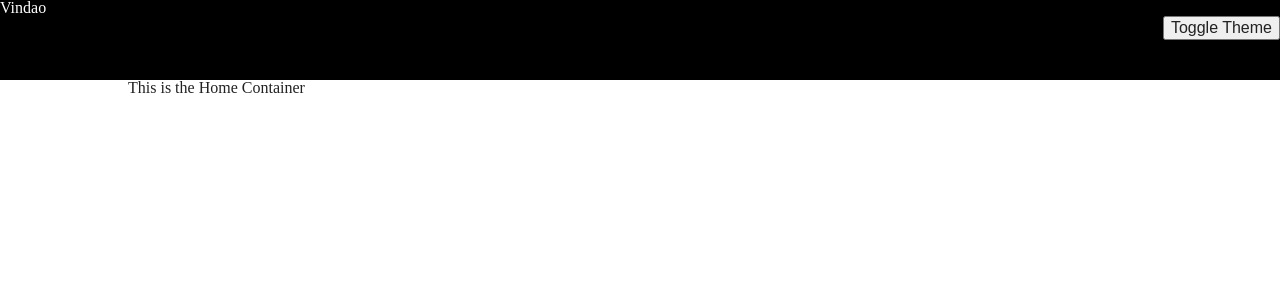
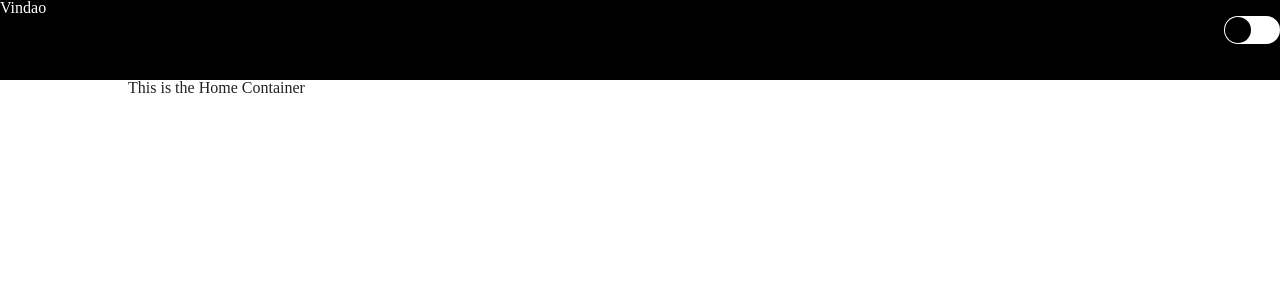
Before and after one commit to vincent-schmitt/MERN_PWA_ts_boilerplate, a React app: page / in a window 1280 px wide. Shown: the top 300 px of the page. Built offline with nearby package versions, Linux system fonts and the light colour scheme; the HTML template or start-up script is replaced by a standard one.

Commit message:
daily changes

```diff
--- a/package.json
+++ b/package.json
@@ -73,6 +73,8 @@
     "react-dom": "^16.9.0",
     "react-loadable": "^5.5.0",
     "react-router-dom": "^5.0.1",
+    "react-spring": "^8.0.27",
+    "react-switch": "^5.0.1",
     "styled-components": "^4.3.2"
   }
 }
--- a/src/client/src/App.tsx
+++ b/src/client/src/App.tsx
@@ -4,7 +4,7 @@ import { Route, Switch } from "react-router-dom";
 import LoadableComponent from "./utils/Loadable";
 
 // Providers
-import NavThemeProvider from "./context/Provider/ThemeProvider/NavThemeProvider";
+import ThemeProvider from "./context/Provider/ThemeProvider/ThemeProvider";
 
 //
 
@@ -19,9 +19,9 @@ export interface AppProps {}
 const App: React.SFC<AppProps> = () => {
   return (
     <Page>
-      <NavThemeProvider>
+      <ThemeProvider>
         <Nav />
-      </NavThemeProvider>
+      </ThemeProvider>
       <Switch>
         <Route exact path="/" component={Home} />
       </Switch>
--- a/src/client/src/Theme/custom/Nav.ts
+++ b/src/client/src/Theme/custom/Nav.ts
@@ -5,14 +5,14 @@ export const Header = styled.header`
   background-color: black;
 `;
 
-export const DarkNav = {
+export const darkNav = {
   height: "10vh",
-  backgroundColor: "black",
-  color: "white"
+  backgroundColor: "#000000",
+  color: "#fff"
 };
 
-export const LightNav = {
+export const lightNav = {
   height: "10vh",
-  backgroundColor: "lightgrey",
-  color: "black"
+  backgroundColor: "#d3d3d3",
+  color: "#000000"
 };
--- a/src/client/src/Theme/custom/Page.ts
+++ b/src/client/src/Theme/custom/Page.ts
@@ -5,3 +5,17 @@ export const PageWrapper = styled.div`
   min-width: 100vw;
   background-size: cover;
 `;
+
+export const darkPage = {
+  minHeight: "100vh",
+  minWidth: "100vw",
+  backgroundSize: "cover",
+  color: "black"
+};
+
+export const lightPage = {
+  minHeight: "100vh",
+  minWidth: "100vw",
+  backgroundSize: "cover",
+  color: "lightgrey"
+};
--- a/src/client/src/components/Nav/index.tsx
+++ b/src/client/src/components/Nav/index.tsx
@@ -1,39 +1,51 @@
 import * as React from "react";
 import styled from "styled-components";
+import Switch from "react-switch";
+import { useSpring, animated } from "react-spring";
 
 // context
-import { NavThemeContext } from "../../context/contexts";
+import { ToggleThemeContext, NavThemeContext } from "../../context/contexts";
 
 // styles
 interface HeaderProps {
   Theme: { height: string; backgroundColor: string; color: string };
 }
 
-const Header = styled.header`
-  height: ${(p: HeaderProps) => p.Theme.height};
-  background-color: ${(p: HeaderProps) => p.Theme.backgroundColor};
-  color: ${(p: HeaderProps) => p.Theme.color};
-`;
-
 export interface NavProps {}
 
 const Brand = styled.h1``;
 
-const ToggleThemeButton = styled.button`
+const Label = styled.label`
   float: right;
 `;
 
 const Nav: React.SFC<NavProps> = () => {
   const Theme = React.useContext(NavThemeContext);
+  const Toggle = React.useContext(ToggleThemeContext);
+  const [checked, setChecked] = React.useState(false);
+
+  const spring = useSpring(Theme);
 
   const toggleTheme = () => {
-    Theme.toggle();
+    Toggle();
+    setChecked(!checked);
   };
   return (
-    <Header Theme={Theme.Theme}>
+    <animated.header style={spring}>
       <Brand>Vindao</Brand>
-      <ToggleThemeButton onClick={toggleTheme}>Toggle Theme</ToggleThemeButton>
-    </Header>
+      <Label>
+        <Switch
+          onChange={toggleTheme}
+          checked={checked}
+          offColor={Theme.color}
+          onColor={Theme.color}
+          onHandleColor={Theme.backgroundColor}
+          offHandleColor={Theme.backgroundColor}
+          uncheckedIcon={false}
+          checkedIcon={false}
+        />
+      </Label>
+    </animated.header>
   );
 };
 
--- a/src/client/src/context/Provider/ThemeProvider/NavThemeProvider.tsx
+++ /dev/null
@@ -1,45 +0,0 @@
-import * as React from "react";
-
-// context
-import { NavThemeContext } from "../../contexts";
-
-// Themes
-import { DarkNav, LightNav } from "../../../Theme/custom/Nav";
-
-export interface NavThemeProviderProps {}
-
-interface ThemeI {
-  [key: string]: string | number;
-}
-
-interface ThemesI {
-  0: ThemeI;
-  1: ThemeI;
-}
-
-const Themes: ThemesI = {
-  0: DarkNav,
-  1: LightNav
-};
-
-const NavThemeProvider: React.SFC<NavThemeProviderProps> = ({ children }) => {
-  const [current, setCurrent] = React.useState(0);
-
-  const toggle = () => {
-    if (current === 0) {
-      setCurrent(1);
-    } else {
-      setCurrent(0);
-    }
-  };
-
-  return (
-    <NavThemeContext.Provider
-      value={{ Theme: Themes[current], toggle: toggle }}
-    >
-      {children}
-    </NavThemeContext.Provider>
-  );
-};
-
-export default NavThemeProvider;
--- /dev/null
+++ b/src/client/src/context/Provider/ThemeProvider/ThemeProvider.tsx
@@ -0,0 +1,51 @@
+import * as React from "react";
+
+// types
+import { ThemesI } from "../../../types/Theme";
+
+// context
+import {
+  ToggleThemeContext,
+  NavThemeContext,
+  PageThemeContext
+} from "../../contexts";
+
+// Themes
+import { darkNav, lightNav } from "../../../Theme/custom/Nav";
+import { darkPage, lightPage } from "../../../Theme/custom/Page";
+
+export interface NavThemeProviderProps {}
+
+const navThemes: ThemesI = {
+  0: darkNav,
+  1: lightNav
+};
+
+const pageThemes: ThemesI = {
+  0: darkPage,
+  1: lightPage
+};
+
+const ThemeProvider: React.SFC<NavThemeProviderProps> = ({ children }) => {
+  const [current, setCurrent] = React.useState(0);
+
+  const toggle = () => {
+    if (current === 0) {
+      setCurrent(1);
+    } else {
+      setCurrent(0);
+    }
+  };
+
+  return (
+    <ToggleThemeContext.Provider value={toggle}>
+      <NavThemeContext.Provider value={navThemes[current]}>
+        <PageThemeContext.Provider value={pageThemes[current]}>
+          {children}
+        </PageThemeContext.Provider>
+      </NavThemeContext.Provider>
+    </ToggleThemeContext.Provider>
+  );
+};
+
+export default ThemeProvider;
--- a/src/client/src/context/contexts.ts
+++ b/src/client/src/context/contexts.ts
@@ -1,8 +1,12 @@
 import * as React from "react";
 
-import { DarkNav } from "../Theme/custom/Nav";
+// ThemeContexts
 
-export const NavThemeContext = React.createContext({
-  Theme: DarkNav,
-  toggle: () => {}
-});
+import { darkNav } from "../Theme/custom/Nav";
+import { darkPage } from "../Theme/custom/Page";
+
+export const ToggleThemeContext = React.createContext(() => {});
+
+export const NavThemeContext = React.createContext(darkNav);
+
+export const PageThemeContext = React.createContext(darkPage);
--- /dev/null
+++ b/src/client/src/types/Theme.ts
@@ -0,0 +1,8 @@
+export interface ThemeI {
+  [key: string]: string | number;
+}
+
+export interface ThemesI {
+  0: ThemeI;
+  1: ThemeI;
+}
```
Also changed, not shown: 1 other file (tests, documents, lock files or other folders).
